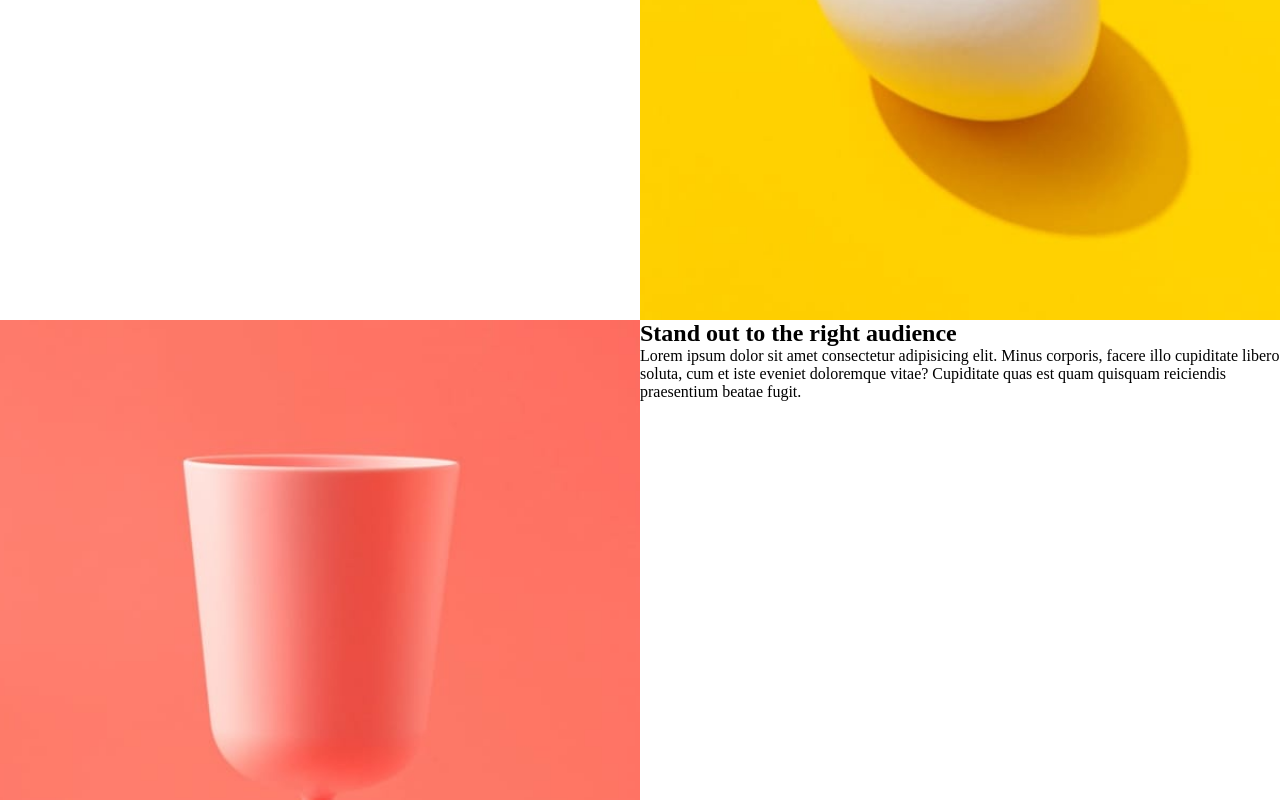
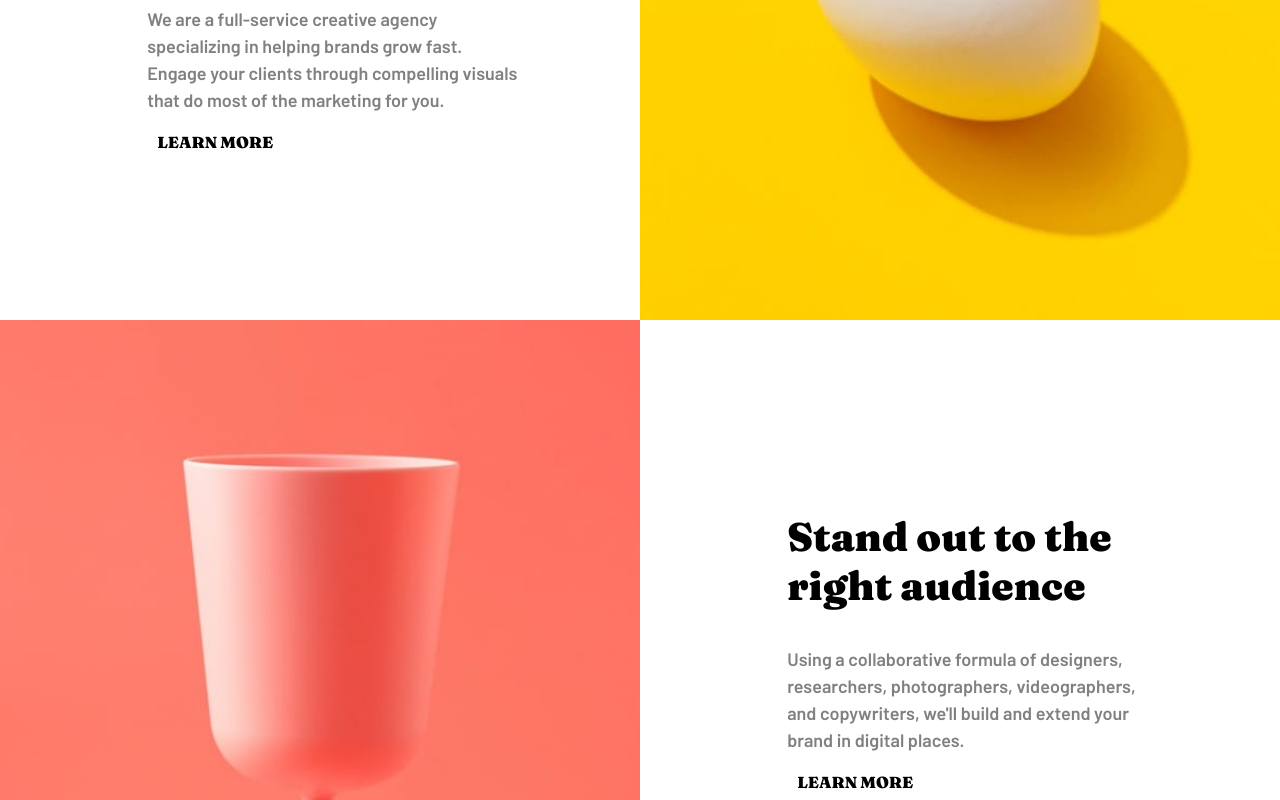
Before and after one commit to JorchRL/sunnySide-Landingpage, a React (Create React App) app: page / in a window 1280 px wide. Shown: the part 1120-1920 px from the top of the page. Built offline with nearby package versions, Linux system fonts and the light colour scheme.

Commit message:
Tune info cards section layout on desktop

```diff
--- a/src/App.jsx
+++ b/src/App.jsx
@@ -30,22 +30,22 @@ const App = () => {
         <div className='tile text'>
           <h2>Transform your brand</h2>
           <p>
-            Lorem ipsum dolor sit amet consectetur adipisicing elit. Debitis
-            suscipit voluptates, consequuntur aspernatur ab quidem cum aliquid
-            officiis ad vel nisi rem nihil. Ab consequuntur nisi incidunt fuga
-            nihil officiis.
+            We are a full-service creative agency specializing in helping brands
+            grow fast. Engage your clients through compelling visuals that do
+            most of the marketing for you.
           </p>
+          <a href='#'>learn more</a>
         </div>
         <div className='img' id='eggImg'></div>
         <div className='img' id='cupImg'></div>
         <div className='tile text'>
           <h2>Stand out to the right audience</h2>
           <p>
-            Lorem ipsum dolor sit amet consectetur adipisicing elit. Minus
-            corporis, facere illo cupiditate libero soluta, cum et iste eveniet
-            doloremque vitae? Cupiditate quas est quam quisquam reiciendis
-            praesentium beatae fugit.
+            Using a collaborative formula of designers, researchers,
+            photographers, videographers, and copywriters, we'll build and
+            extend your brand in digital places.
           </p>
+          <a href='#'>learn more</a>
         </div>
       </section>
       {/* SERVICES CARDS */}
--- a/src/app.scss
+++ b/src/app.scss
@@ -168,12 +168,33 @@
         width: 100vw;
         height: calc(100vh - 100vw);
       }
+    }
 
-      .text {
-        // border: 2px solid coral;
-        h2 {
-          color: black;
-        }
+    .text {
+      // border: 2px solid coral;
+      padding: 15% 9% 13% 11.5%;
+      h2 {
+        color: black;
+        font-family: $fraunces;
+        font-weight: $fraunces-weight-900;
+        font-size: 2.5em;
+        margin-bottom: 0.9em;
+      }
+      p {
+        font-family: $barlow;
+        font-weight: $barlow-weight-600;
+        color: grey;
+        font-size: $text-size;
+        line-height: 1.5em;
+        margin-bottom: 1em;
+      }
+      a {
+        font-family: $fraunces;
+        font-weight: $fraunces-weight-900;
+        text-decoration: none;
+        text-transform: uppercase;
+        color: black;
+        margin-left: 10px;
       }
     }
     .img {
```
